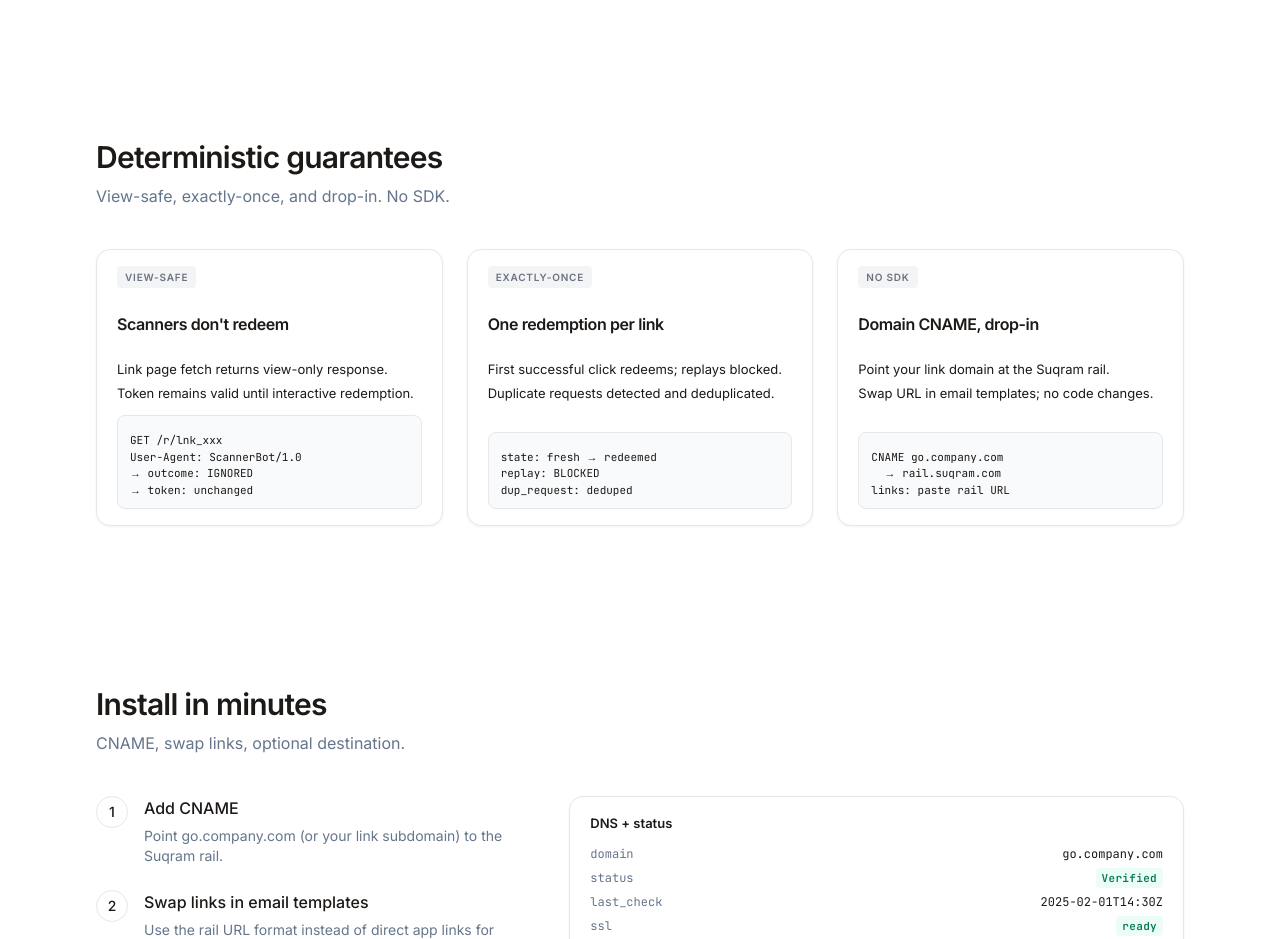
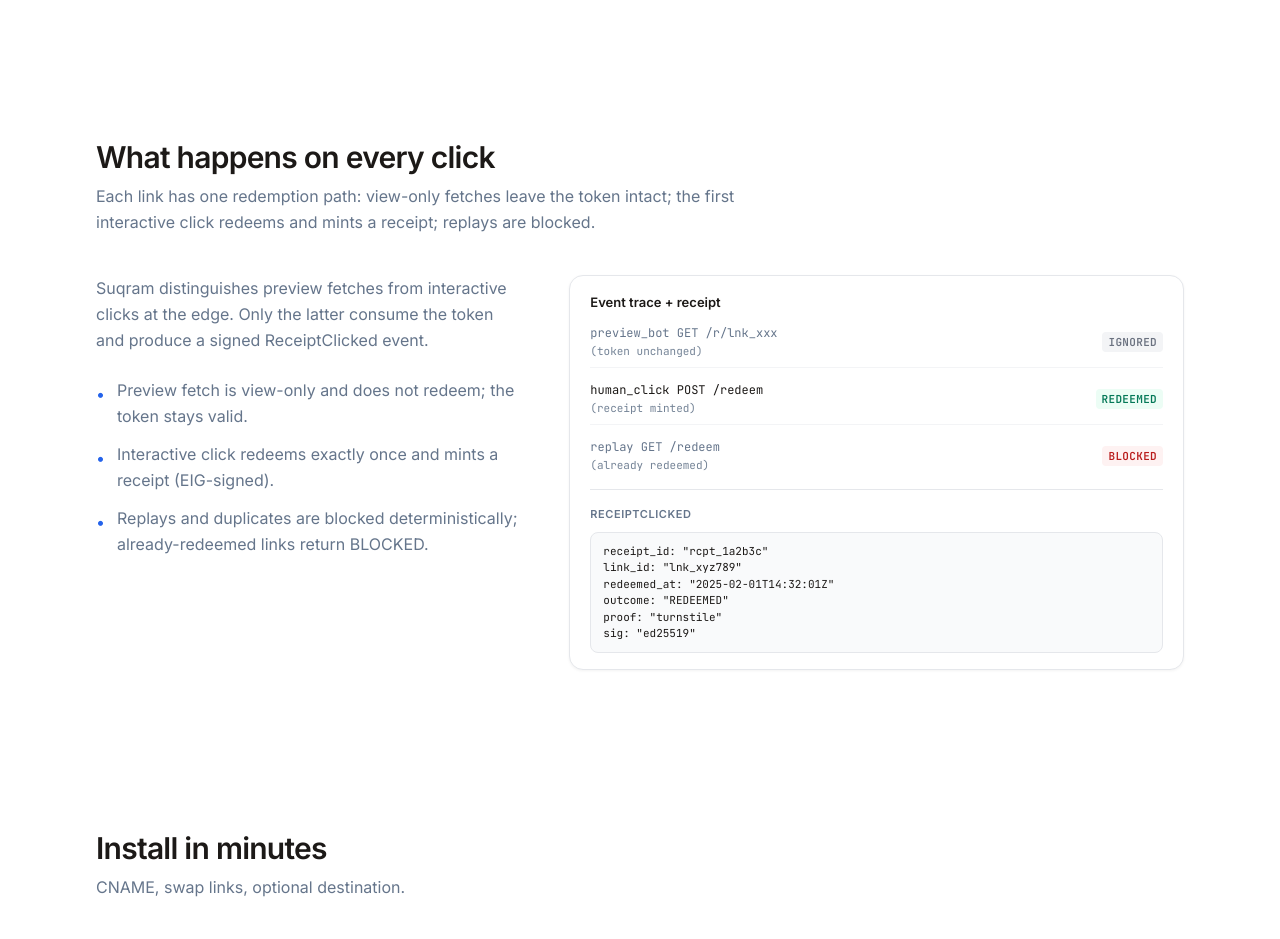
Before and after one commit to macuunamatata/Suqram, a Next.js app in the folder site/: page / in a window 1280 px wide. Shown: the part 1200-2139 px from the top of the page. Built offline with nearby package versions, Linux system fonts and the light colour scheme.

Commit message:
Polish UI/UX to domained feel

```diff
--- /dev/null
+++ b/site/app/components/EventTraceReceiptPanel.tsx
@@ -0,0 +1,43 @@
+export default function EventTraceReceiptPanel() {
+  return (
+    <div className="product-panel">
+      <div className="product-panel__header">
+        <span className="product-panel__title">Event trace + receipt</span>
+      </div>
+      <div className="product-panel__body font-mono text-xs">
+        <div className="product-panel__trace-row">
+          <div className="flex flex-col gap-0.5 min-w-0">
+            <span className="text-muted-foreground">preview_bot GET /r/lnk_xxx</span>
+            <span className="text-[11px] text-muted-foreground/90">(token unchanged)</span>
+          </div>
+          <span className="product-panel__badge product-panel__badge--ignored ml-auto shrink-0">IGNORED</span>
+        </div>
+        <div className="product-panel__trace-row">
+          <div className="flex flex-col gap-0.5 min-w-0">
+            <span className="text-foreground">human_click POST /redeem</span>
+            <span className="text-[11px] text-muted-foreground/90">(receipt minted)</span>
+          </div>
+          <span className="product-panel__badge product-panel__badge--redeemed ml-auto shrink-0">REDEEMED</span>
+        </div>
+        <div className="product-panel__trace-row">
+          <div className="flex flex-col gap-0.5 min-w-0">
+            <span className="text-muted-foreground">replay GET /redeem</span>
+            <span className="text-[11px] text-muted-foreground/90">(already redeemed)</span>
+          </div>
+          <span className="product-panel__badge product-panel__badge--blocked ml-auto shrink-0">BLOCKED</span>
+        </div>
+      </div>
+      <div className="mt-4 pt-4 border-t border-[#e5e7eb]">
+        <p className="text-[11px] font-semibold text-muted-foreground uppercase tracking-wider mb-2">ReceiptClicked</p>
+        <div className="product-panel__mini">
+          <pre className="product-panel__snippet text-[11px]">{`receipt_id: "rcpt_1a2b3c"
+link_id: "lnk_xyz789"
+redeemed_at: "2025-02-01T14:32:01Z"
+outcome: "REDEEMED"
+proof: "turnstile"
+sig: "ed25519"`}</pre>
+        </div>
+      </div>
+    </div>
+  );
+}
--- a/site/app/components/GuaranteesGrid.tsx
+++ /dev/null
@@ -1,71 +0,0 @@
-const CARDS = [
-  {
-    label: "VIEW-SAFE",
-    title: "Scanners don't redeem",
-    bullets: [
-      "Link page fetch returns view-only response.",
-      "Token remains valid until interactive redemption.",
-    ],
-    snippet: (
-      <pre className="product-panel__snippet">
-{`GET /r/lnk_xxx
-User-Agent: ScannerBot/1.0
-→ outcome: IGNORED
-→ token: unchanged`}
-      </pre>
-    ),
-  },
-  {
-    label: "EXACTLY-ONCE",
-    title: "One redemption per link",
-    bullets: [
-      "First successful click redeems; replays blocked.",
-      "Duplicate requests detected and deduplicated.",
-    ],
-    snippet: (
-      <pre className="product-panel__snippet">
-{`state: fresh → redeemed
-replay: BLOCKED
-dup_request: deduped`}
-      </pre>
-    ),
-  },
-  {
-    label: "NO SDK",
-    title: "Domain CNAME, drop-in",
-    bullets: [
-      "Point your link domain at the Suqram rail.",
-      "Swap URL in email templates; no code changes.",
-    ],
-    snippet: (
-      <pre className="product-panel__snippet">
-{`CNAME go.company.com
-  → rail.suqram.com
-links: paste rail URL`}
-      </pre>
-    ),
-  },
-];
-
-export default function GuaranteesGrid() {
-  return (
-    <div className="grid grid-cols-1 md:grid-cols-3 gap-6 md:items-stretch">
-      {CARDS.map(({ label, title, bullets, snippet }) => (
-        <div key={label} className="product-panel product-panel--card flex flex-col">
-          <div className="product-panel__header product-panel__header--col">
-            <span className="product-panel__badge product-panel__badge--label">{label}</span>
-          </div>
-          <h3 className="text-base font-semibold tracking-tight text-foreground mt-0 mb-3">{title}</h3>
-          <ul className="product-panel__bullets flex-1 min-h-0">
-            {bullets.map((b, i) => (
-              <li key={i}>{b}</li>
-            ))}
-          </ul>
-          <div className="product-panel__mini mt-auto pt-4">
-            {snippet}
-          </div>
-        </div>
-      ))}
-    </div>
-  );
-}
--- a/site/app/page.tsx
+++ b/site/app/page.tsx
@@ -3,7 +3,7 @@
 import ScannerDemo from "./components/ScannerDemo";
 import Section, { CONTAINER, SECTION_PY } from "./components/Section";
 import EventTraceCard from "./components/EventTraceCard";
-import GuaranteesGrid from "./components/GuaranteesGrid";
+import EventTraceReceiptPanel from "./components/EventTraceReceiptPanel";
 import InstallSteps from "./components/InstallSteps";
 import DnsStatusCard from "./components/DnsStatusCard";
 import { Button } from "@/components/ui/button";
@@ -83,13 +83,36 @@
         </div>
       </Section>
 
-      {/* Deterministic guarantees */}
+      {/* What happens on every click */}
       <Section
-        id="guarantees"
-        title="Deterministic guarantees"
-        subtext="View-safe, exactly-once, and drop-in. No SDK."
+        id="every-click"
+        title="What happens on every click"
+        subtext="Each link has one redemption path: view-only fetches leave the token intact; the first interactive click redeems and mints a receipt; replays are blocked."
       >
-        <GuaranteesGrid />
+        <div className={GRID_12}>
+          <div className={COL_5}>
+            <p className="text-base text-muted-foreground leading-relaxed mb-6">
+              Suqram distinguishes preview fetches from interactive clicks at the edge. Only the latter consume the token and produce a signed ReceiptClicked event.
+            </p>
+            <ul className="space-y-3 text-base text-muted-foreground leading-relaxed">
+              <li className="flex gap-3">
+                <span className="text-primary mt-1 shrink-0" aria-hidden>•</span>
+                <span>Preview fetch is view-only and does not redeem; the token stays valid.</span>
+              </li>
+              <li className="flex gap-3">
+                <span className="text-primary mt-1 shrink-0" aria-hidden>•</span>
+                <span>Interactive click redeems exactly once and mints a receipt (EIG-signed).</span>
+              </li>
+              <li className="flex gap-3">
+                <span className="text-primary mt-1 shrink-0" aria-hidden>•</span>
+                <span>Replays and duplicates are blocked deterministically; already-redeemed links return BLOCKED.</span>
+              </li>
+            </ul>
+          </div>
+          <div className={`${COL_7} min-w-0`}>
+            <EventTraceReceiptPanel />
+          </div>
+        </div>
       </Section>
 
       {/* Install in minutes */}
```
